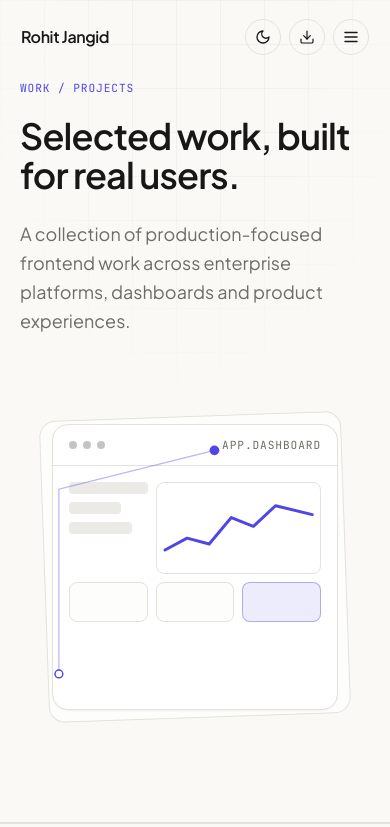
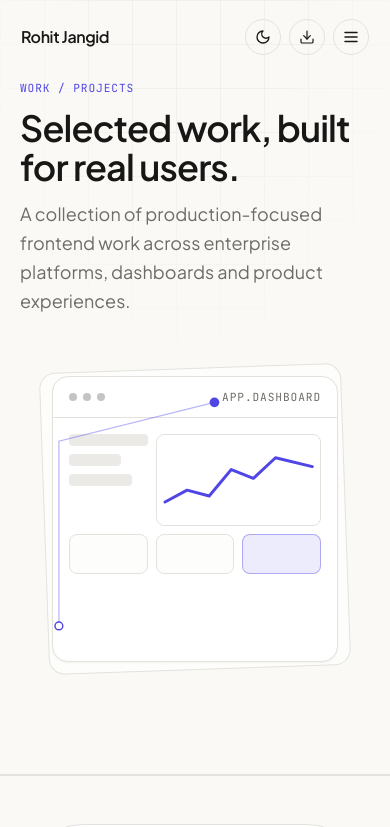
Before and after one commit to Rohitjangid17/rohit-jangid-portfolio, a React (Vite) app: page /work/projects in a window 390 px wide. Shown: the top 827 px of the page. Built offline with nearby package versions, Linux system fonts and the light colour scheme.

Commit message:
work>project page responsive

```diff
--- a/src/pages/Projects/index.tsx
+++ b/src/pages/Projects/index.tsx
@@ -25,7 +25,7 @@ export default function Projects() {
     <>
       <ProjectsHero />
 
-      <section className="py-10 border-t border-border">
+      <section className="py-12 sm:py-16 border-t border-border">
         <Container>
           <FilterBar filter={filter} setFilter={setFilter} />
 
@@ -64,7 +64,7 @@ function ProjectsHero() {
         className="pointer-events-none absolute inset-0 -z-10 opacity-[0.35] [background-image:linear-gradient(to_right,theme(colors.border)_1px,transparent_1px),linear-gradient(to_bottom,theme(colors.border)_1px,transparent_1px)] [background-size:44px_44px] [mask-image:radial-gradient(ellipse_70%_60%_at_50%_0%,black_35%,transparent_85%)]"
       />
       <Container className="relative flex min-h-[64vh] flex-col justify-center py-20 sm:min-h-[70vh]">
-        <div className="grid items-center gap-14 lg:grid-cols-[1.05fr_0.95fr]">
+        <div className="grid items-center gap-7 sm:gap-14 lg:grid-cols-[1.05fr_0.95fr]">
           <div>
             <motion.p
               initial={reduceMotion ? false : { opacity: 0, y: 8 }}
@@ -79,7 +79,7 @@ function ProjectsHero() {
               initial={reduceMotion ? false : { opacity: 0, y: 14 }}
               animate={{ opacity: 1, y: 0 }}
               transition={{ duration: 0.6, delay: 0.08 }}
-              className="mt-5 text-4xl font-semibold leading-[1.08] tracking-tight sm:text-5xl lg:text-[3.4rem]"
+              className="mt-3 sm:mt-6 text-4xl font-semibold leading-[1.08] tracking-tight sm:text-5xl lg:text-[3.4rem]"
             >
               Selected work, built for real users.
             </motion.h1>
@@ -88,7 +88,7 @@ function ProjectsHero() {
               initial={reduceMotion ? false : { opacity: 0, y: 14 }}
               animate={{ opacity: 1, y: 0 }}
               transition={{ duration: 0.6, delay: 0.16 }}
-              className="mt-6 max-w-lg text-lg leading-relaxed text-muted"
+              className="mt-3 sm:mt-6 max-w-lg text-lg leading-relaxed text-muted"
             >
               A collection of production-focused frontend work across enterprise
               platforms, dashboards and product experiences.
```
